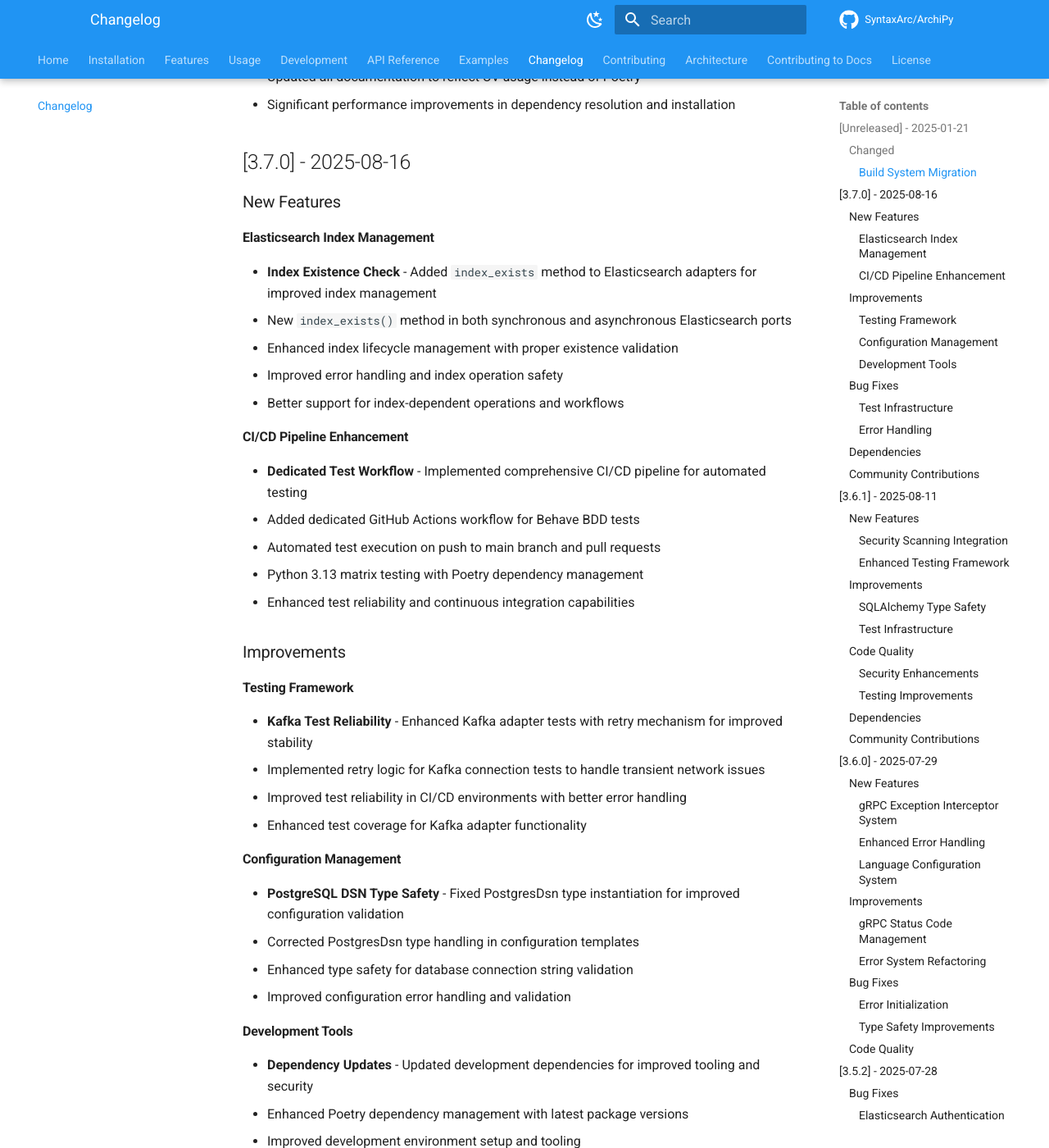
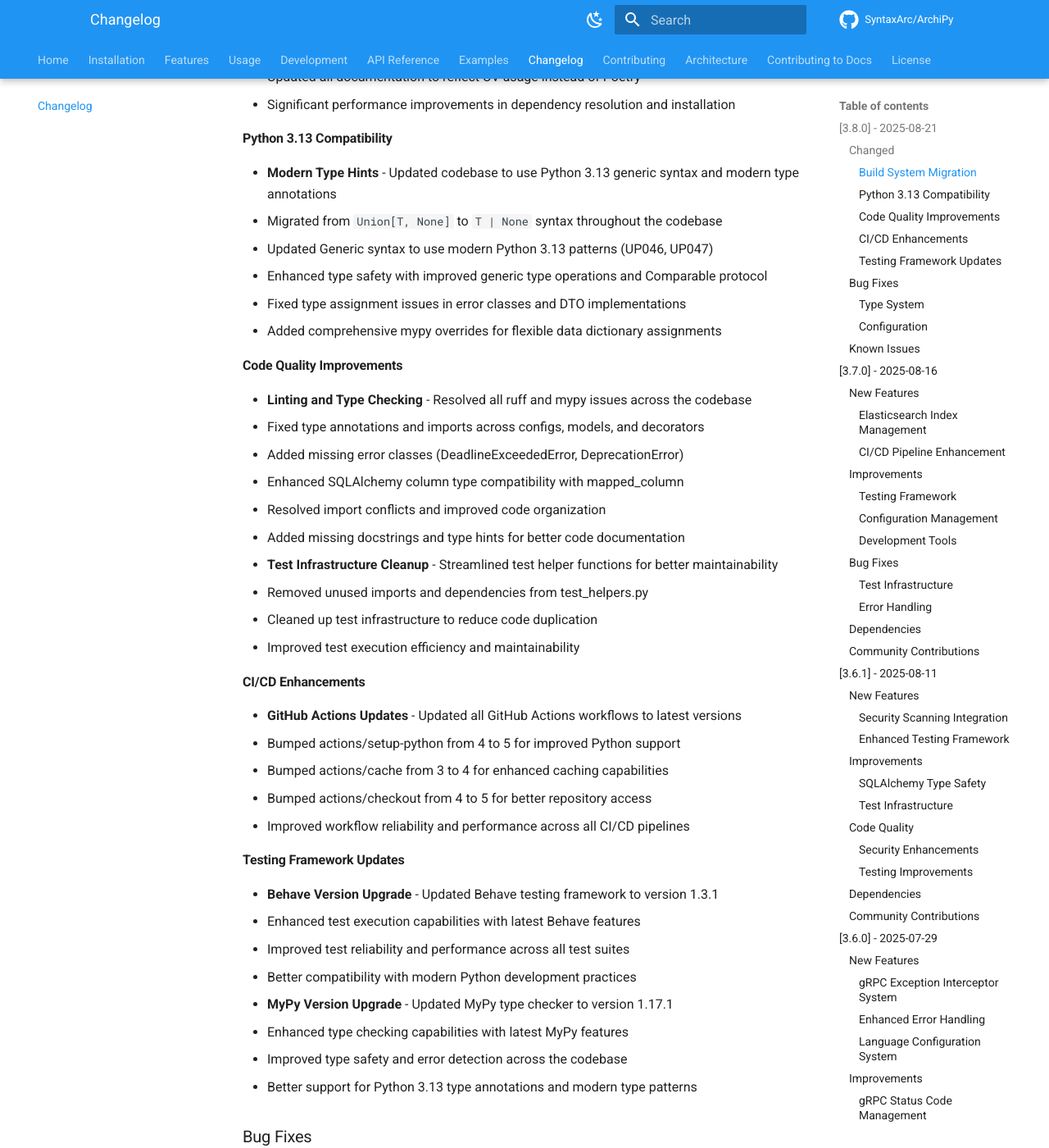
Before and after one commit to negatic/ArchiPy, an MkDocs documentation site: the page built from docs/changelog.md, in a window 1280 px wide and 1400 px high, scrolled down 637 px. Shown: the whole window at 82% size. Built offline with MkDocs 1.6.1 and Material for MkDocs 9.7.7, drawn with Linux system fonts in a browser that asks for light colours; comment, search, counter and statistics services are not loaded; the version menu is left out; some of the changed text lies outside the part shown.

Commit message:
docs: update changelog with recent changes and improvements
- Add Poetry to UV migration details
- Document Python 3.13 compatibility improvements
- Include recent linting and type checking fixes
- Update CI/CD enhancements and dependency updates
- Add testing framework version upgrades
- Document remaining known issues for transparency

```diff
--- a/docs/changelog.md
+++ b/docs/changelog.md
@@ -2,7 +2,7 @@
 
 All notable changes to ArchiPy are documented in this changelog, organized by version.
 
-## [Unreleased] - 2025-01-21
+## [3.8.0] - 2025-08-21
 
 ### Changed
 
@@ -16,6 +16,62 @@ All notable changes to ArchiPy are documented in this changelog, organized by ve
   - Migrated from Poetry build backend to Hatchling for better flexibility
   - Updated all documentation to reflect UV usage instead of Poetry
   - Significant performance improvements in dependency resolution and installation
+
+#### Python 3.13 Compatibility
+- **Modern Type Hints** - Updated codebase to use Python 3.13 generic syntax and modern type annotations
+  - Migrated from `Union[T, None]` to `T | None` syntax throughout the codebase
+  - Updated Generic syntax to use modern Python 3.13 patterns (UP046, UP047)
+  - Enhanced type safety with improved generic type operations and Comparable protocol
+  - Fixed type assignment issues in error classes and DTO implementations
+  - Added comprehensive mypy overrides for flexible data dictionary assignments
+
+#### Code Quality Improvements
+- **Linting and Type Checking** - Resolved all ruff and mypy issues across the codebase
+  - Fixed type annotations and imports across configs, models, and decorators
+  - Added missing error classes (DeadlineExceededError, DeprecationError)
+  - Enhanced SQLAlchemy column type compatibility with mapped_column
+  - Resolved import conflicts and improved code organization
+  - Added missing docstrings and type hints for better code documentation
+- **Test Infrastructure Cleanup** - Streamlined test helper functions for better maintainability
+  - Removed unused imports and dependencies from test_helpers.py
+  - Cleaned up test infrastructure to reduce code duplication
+  - Improved test execution efficiency and maintainability
+
+#### CI/CD Enhancements
+- **GitHub Actions Updates** - Updated all GitHub Actions workflows to latest versions
+  - Bumped actions/setup-python from 4 to 5 for improved Python support
+  - Bumped actions/cache from 3 to 4 for enhanced caching capabilities
+  - Bumped actions/checkout from 4 to 5 for better repository access
+  - Improved workflow reliability and performance across all CI/CD pipelines
+
+#### Testing Framework Updates
+- **Behave Version Upgrade** - Updated Behave testing framework to version 1.3.1
+  - Enhanced test execution capabilities with latest Behave features
+  - Improved test reliability and performance across all test suites
+  - Better compatibility with modern Python development practices
+- **MyPy Version Upgrade** - Updated MyPy type checker to version 1.17.1
+  - Enhanced type checking capabilities with latest MyPy features
+  - Improved type safety and error detection across the codebase
+  - Better support for Python 3.13 type annotations and modern type patterns
+
+### Bug Fixes
+
+#### Type System
+- **Generic Type Operations** - Fixed generic type operations with Comparable protocol in DTO classes
+- **SQLAlchemy Compatibility** - Resolved SQLAlchemy column type compatibility issues with mapped_column
+- **Error Class Initialization** - Fixed type assignment issues in error classes for better type safety
+
+#### Configuration
+- **Type Annotations** - Resolved type annotation and inheritance issues in configuration classes
+- **Validator Documentation** - Added missing docstrings to validators for better code documentation
+
+### Known Issues
+
+- **Remaining Linting Issues** - Some minor linting issues remain that are planned for future releases
+  - 13 ANN401 (any-type) violations for flexible data handling
+  - 11 ANN201 (missing return type annotations) for public functions
+  - 8 D415 (missing terminal punctuation) for docstrings
+  - These issues are intentionally allowed for specific use cases and will be addressed incrementally
 
 ## [3.7.0] - 2025-08-16
 
```
